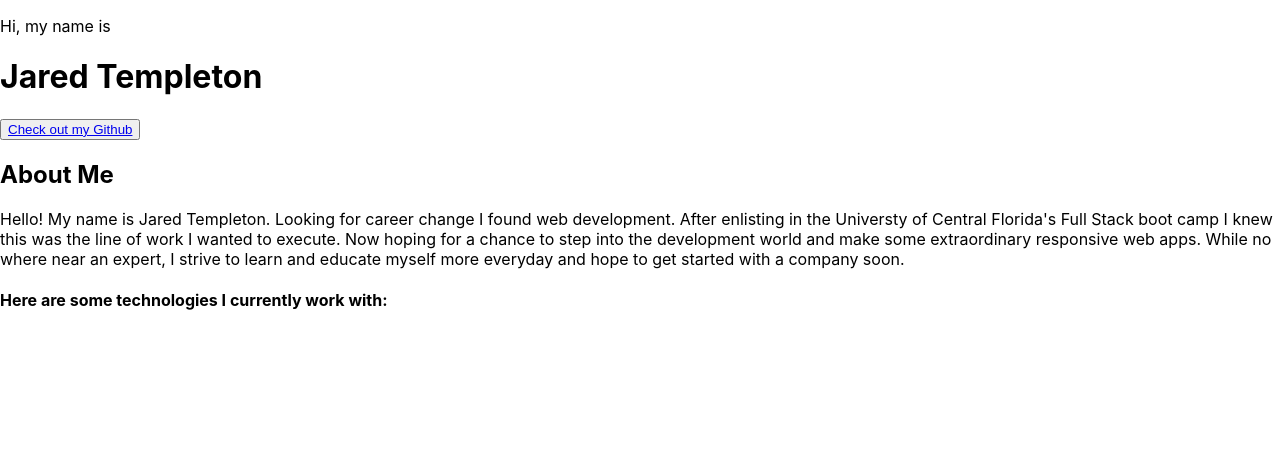
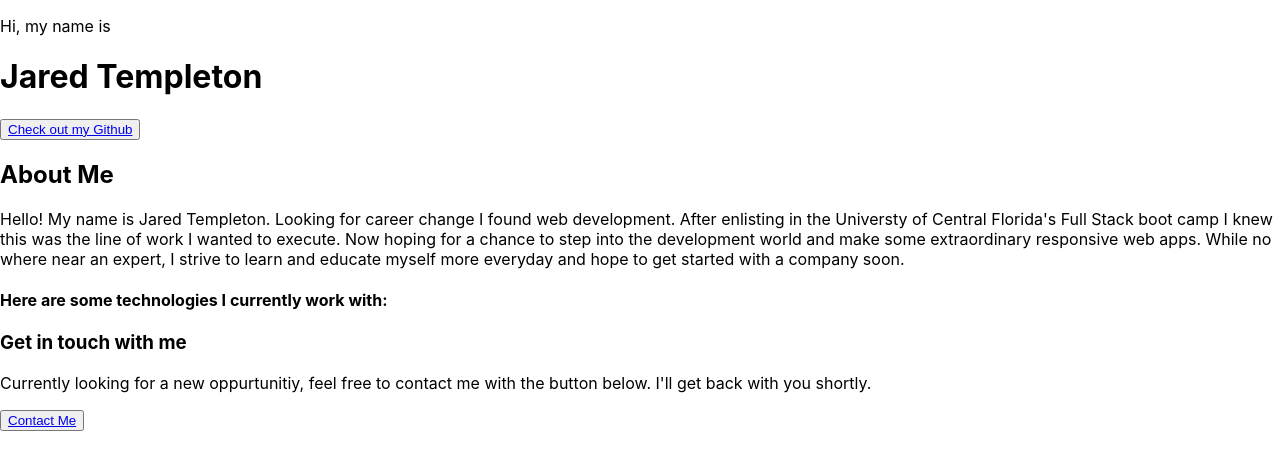
Before and after one commit to JaredTempleton/portfolio, a React (Create React App) app: page / in a window 1280 px wide. Shown: the top 470 px of the page. Built offline with nearby package versions, Linux system fonts and the light colour scheme.

Commit message:
added contact page

```diff
--- /dev/null
+++ b/src/Pages/Contact.jsx
@@ -0,0 +1,22 @@
+import React from "react";
+
+const Contact = () => {
+    return (
+        <div>
+            <div>
+                <h3>Get in touch with me</h3>
+            </div>
+            <div>
+                <p>
+                    Currently looking for a new oppurtunitiy, feel free to contact me with the button below. I'll get back with you shortly.
+                </p>
+                <button>
+                    <a href="mailto:jaredunicycles@gmail.com">
+                        Contact Me
+                    </a>
+                </button>
+            </div>
+        </div>
+    );
+}
+export default Contact;
--- a/src/Pages/Home.jsx
+++ b/src/Pages/Home.jsx
@@ -2,12 +2,14 @@ import React from "react";
 
 import Header from "./Header"
 import About from "./About"
+import Contact from "./Contact"
 
 const Home = () => {
     return (
         <>
            <Header id="Header" />
            <About id="About" />
+           <Contact />
         </>
     )
 }
```
